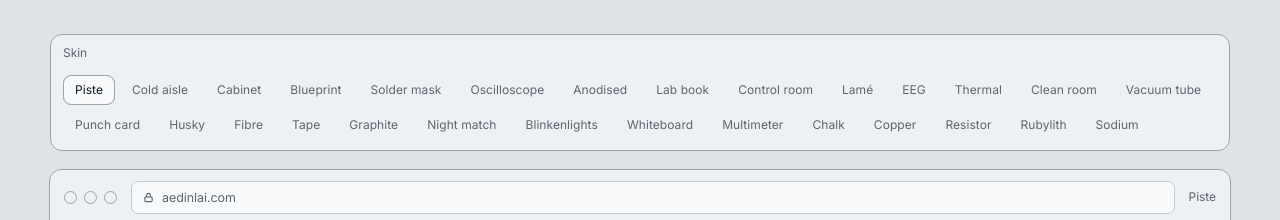
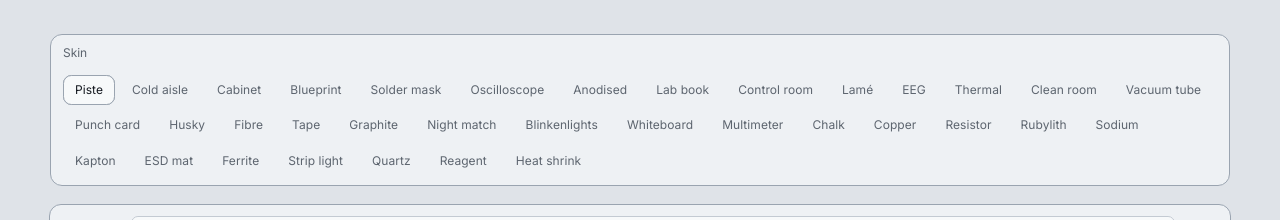
Before and after one commit to Aedin-ctrl/aedinlai-redesigns, a website: page index.html in a window 1280 px wide. Shown: the top 220 px of the page. Drawn offline with Linux system fonts and the light colour scheme.

Commit message:
Seven more skins (35) and a picker that sticks and condenses using scroll-state queries

```diff
--- a/skins/_base.css
+++ b/skins/_base.css
@@ -35,7 +35,24 @@ body{
 ::selection{background:var(--sigB); color:var(--bezel);}
 
 /* ---- the skin picker, above the device ---- */
-.picker{max-width:1180px; margin:0 auto clamp(10px,1.8vw,18px);}
+.picker{
+  max-width:1180px; margin:0 auto clamp(10px,1.8vw,18px);
+  position:sticky; top:clamp(6px,1.4vw,14px); z-index:20;
+  /* named on purpose: unnamed scroll-state containers collide when nested */
+  container-type:scroll-state; container-name:picker;
+}
+/* With this many skins the picker is two rows tall, which is a lot of screen to keep once you have
+   scrolled into the page. When it sticks, condense it. Progressive — without scroll-state queries
+   it just stays sticky at full height, which is still useful. */
+@container picker scroll-state(stuck: top) {
+  .picker-in{
+    background:color-mix(in srgb, var(--bezel) 88%, transparent);
+    backdrop-filter:blur(8px);
+    padding:5px 10px;
+  }
+  .picker-btns button{padding:3px 9px; font-size:11.5px;}
+  .picker-label{display:none;}
+}
 .picker-in{
   display:flex; align-items:center; gap:12px; flex-wrap:wrap;
   background:var(--bezel); border:var(--rule-w) solid var(--rule-firm);
--- /dev/null
+++ b/skins/esd-mat.css
@@ -0,0 +1,20 @@
+/* ESD mat — The blue bench mat, and a wrist strap to ground
+   Worst-case contrast against this skin's three surfaces:
+   ink 8.28:1, soft 5.44:1, quiet 4.56:1 (AA needs 4.5)
+   Generated by build-skins.mjs — edit the palette there, not here. */
+/* adjusted for contrast: quiet->#95bcca */
+:root{
+  --ground:#15323f; --bezel:#1c4151; --panel:#214c5e;
+  --ink:#e7f4f9; --soft:#a8ccd9; --quiet:#95bcca;
+  --rule:#2c5f73; --rule-firm:#397a92;
+  --sigA:#7fe0b0; --sigB:#ffd166;
+  --scheme:dark;
+  --radius:6px;
+  --rule-w:1px;
+  --display:'Archivo', sans-serif;
+  --display-w:700;
+  --display-track:-.045em;
+  --texture:none;
+  --density:compact;
+  --frame:flat;
+}
--- /dev/null
+++ b/skins/ferrite.css
@@ -0,0 +1,19 @@
+/* Ferrite — A core: matte, grey, and heavier than it looks
+   Worst-case contrast against this skin's three surfaces:
+   ink 12.12:1, soft 6.72:1, quiet 4.55:1 (AA needs 4.5)
+   Generated by build-skins.mjs — edit the palette there, not here. */
+:root{
+  --ground:#17181a; --bezel:#202224; --panel:#27292c;
+  --ink:#e9eaec; --soft:#aeb0b4; --quiet:#8d9095;
+  --rule:#303337; --rule-firm:#434750;
+  --sigA:#c9d1d9; --sigB:#7ea8c4;
+  --scheme:dark;
+  --radius:3px;
+  --rule-w:1px;
+  --display:'Archivo', sans-serif;
+  --display-w:700;
+  --display-track:-.045em;
+  --texture:none;
+  --density:regular;
+  --frame:etched;
+}
--- /dev/null
+++ b/skins/heat-shrink.css
@@ -0,0 +1,19 @@
+/* Heat shrink — Sleeving in the three colours you actually have
+   Worst-case contrast against this skin's three surfaces:
+   ink 13.91:1, soft 7.43:1, quiet 4.91:1 (AA needs 4.5)
+   Generated by build-skins.mjs — edit the palette there, not here. */
+:root{
+  --ground:#111113; --bezel:#19191c; --panel:#1f1f23;
+  --ink:#ececed; --soft:#aeaeb2; --quiet:#8c8c92;
+  --rule:#27272c; --rule-firm:#393940;
+  --sigA:#e5484d; --sigB:#3e8fd9;
+  --scheme:dark;
+  --radius:999px;
+  --rule-w:1px;
+  --display:'Archivo', sans-serif;
+  --display-w:700;
+  --display-track:-.045em;
+  --texture:none;
+  --density:compact;
+  --frame:flat;
+}
--- /dev/null
+++ b/skins/kapton.css
@@ -0,0 +1,19 @@
+/* Kapton — Polyimide film: amber, and you can see through it
+   Worst-case contrast against this skin's three surfaces:
+   ink 10.74:1, soft 6.68:1, quiet 4.66:1 (AA needs 4.5)
+   Generated by build-skins.mjs — edit the palette there, not here. */
+:root{
+  --ground:#2a1c05; --bezel:#39270a; --panel:#46310e;
+  --ink:#ffeec9; --soft:#dcba82; --quiet:#bd9a61;
+  --rule:#523a13; --rule-firm:#6d4f1c;
+  --sigA:#ffc14d; --sigB:#6fb3c9;
+  --scheme:dark;
+  --radius:9px;
+  --rule-w:1px;
+  --display:'Archivo', sans-serif;
+  --display-w:700;
+  --display-track:-.045em;
+  --texture:none;
+  --density:regular;
+  --frame:raised;
+}
--- /dev/null
+++ b/skins/quartz.css
@@ -0,0 +1,20 @@
+/* Quartz — A crystal can: silver, and exactly on frequency
+   Worst-case contrast against this skin's three surfaces:
+   ink 13.18:1, soft 6.36:1, quiet 4.60:1 (AA needs 4.5)
+   Generated by build-skins.mjs — edit the palette there, not here. */
+/* adjusted for contrast: quiet->#5b6168 */
+:root{
+  --ground:#d9dde2; --bezel:#e8ebee; --panel:#f3f5f7;
+  --ink:#14171b; --soft:#464c53; --quiet:#5b6168;
+  --rule:#c4c9cf; --rule-firm:#a0a7af;
+  --sigA:#2a6f97; --sigB:#8a5a2b;
+  --scheme:light;
+  --radius:999px;
+  --rule-w:1px;
+  --display:'Archivo', sans-serif;
+  --display-w:700;
+  --display-track:-.045em;
+  --texture:none;
+  --density:spacious;
+  --frame:etched;
+}
--- /dev/null
+++ b/skins/reagent.css
@@ -0,0 +1,19 @@
+/* Reagent — Amber glass, because the contents mind the light
+   Worst-case contrast against this skin's three surfaces:
+   ink 13.27:1, soft 8.10:1, quiet 5.55:1 (AA needs 4.5)
+   Generated by build-skins.mjs — edit the palette there, not here. */
+:root{
+  --ground:#1d1206; --bezel:#28190a; --panel:#32200d;
+  --ink:#ffeacb; --soft:#d9b589; --quiet:#b8946a;
+  --rule:#3e2a12; --rule-firm:#573c1b;
+  --sigA:#e8a33d; --sigB:#8fbf9a;
+  --scheme:dark;
+  --radius:11px;
+  --rule-w:1px;
+  --display:'Archivo', sans-serif;
+  --display-w:700;
+  --display-track:-.045em;
+  --texture:none;
+  --density:regular;
+  --frame:flat;
+}
--- /dev/null
+++ b/skins/strip-light.css
@@ -0,0 +1,19 @@
+/* Strip light — Fluorescent tubes and a faint green cast
+   Worst-case contrast against this skin's three surfaces:
+   ink 14.95:1, soft 7.57:1, quiet 4.57:1 (AA needs 4.5)
+   Generated by build-skins.mjs — edit the palette there, not here. */
+:root{
+  --ground:#e8ece6; --bezel:#f3f6f1; --panel:#fbfcf9;
+  --ink:#161815; --soft:#464a43; --quiet:#666b62;
+  --rule:#d8ddd4; --rule-firm:#b2b8ad;
+  --sigA:#2f7d4f; --sigB:#9a4f1a;
+  --scheme:light;
+  --radius:2px;
+  --rule-w:1px;
+  --display:'Archivo', sans-serif;
+  --display-w:700;
+  --display-track:-.045em;
+  --texture:none;
+  --density:compact;
+  --frame:flat;
+}
```
Also changed, not shown: build-skins.mjs (+36 -0 lines), skins/manifest.json.
